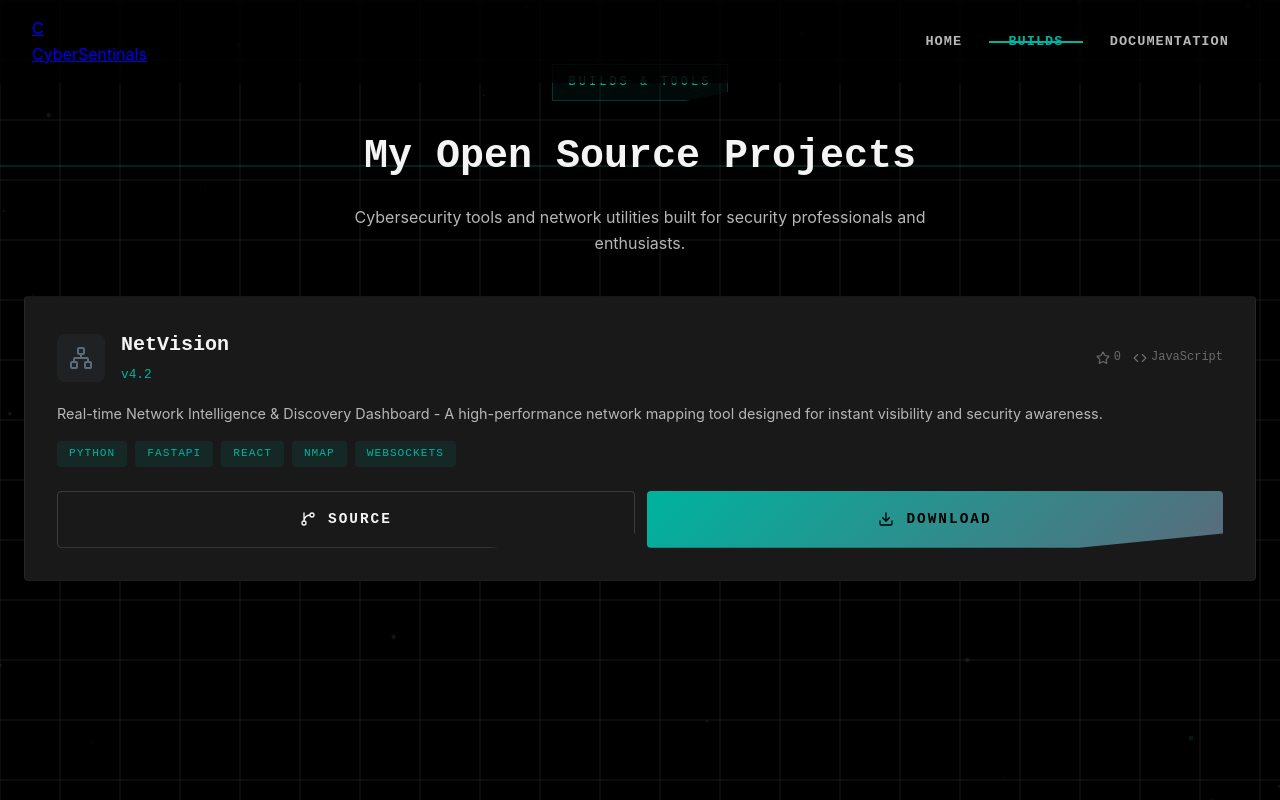
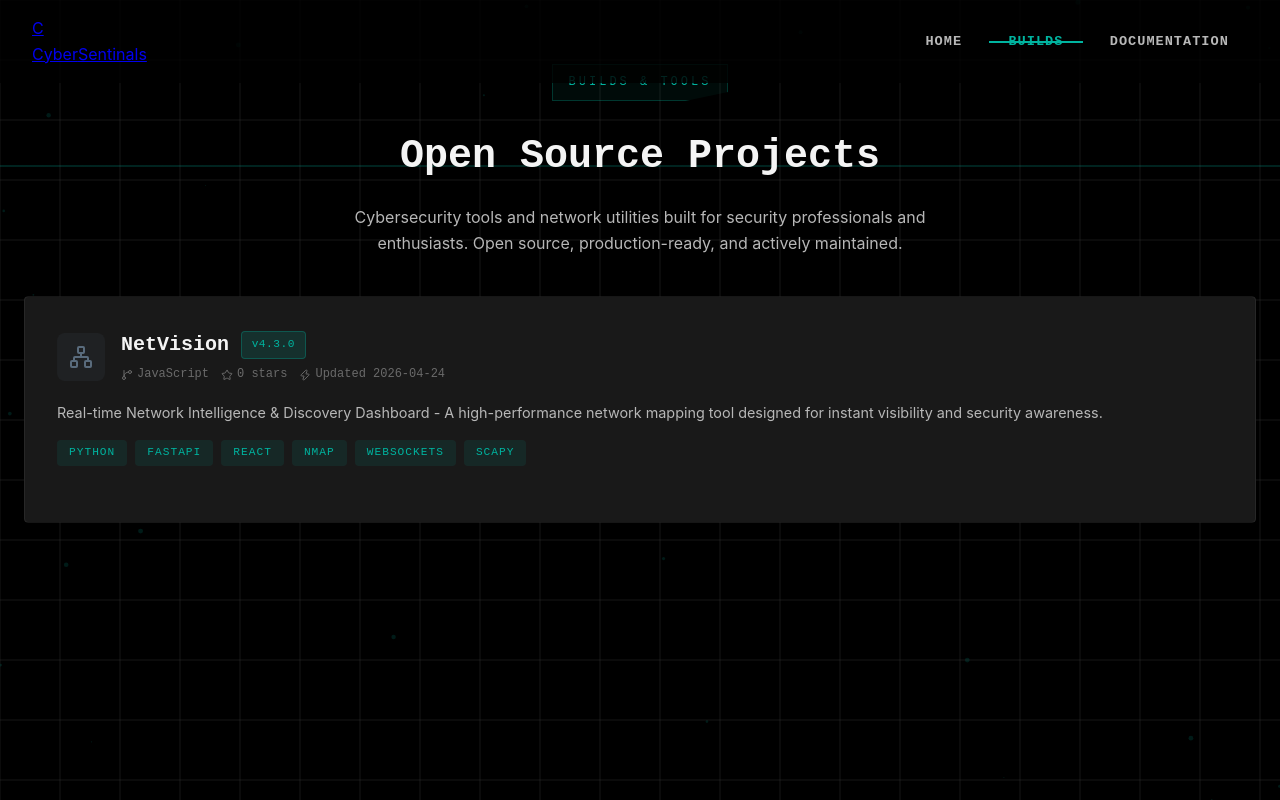
Before and after one commit to LEADRACER/WebGateWay, a React (Vite) app: page /builds in a window 1280 px wide. Built offline with nearby package versions, Linux system fonts and the light colour scheme.

Commit message:
Redesign builds page and add NetVision v4.3.0 with release details

```diff
--- a/src/pages/Builds.jsx
+++ b/src/pages/Builds.jsx
@@ -1,5 +1,6 @@
-import { useState } from 'react'
+import { useState, useEffect, useCallback, memo } from 'react'
 import styled from 'styled-components'
+import { motion, AnimatePresence } from 'framer-motion'
 import { theme } from '../styles/theme'
 import { Card, CardIcon } from '../components/common/Card'
 import { Button } from '../components/common/Button'
@@ -11,34 +12,88 @@ import {
   Code,
   Shield,
   Zap,
-  Eye
+  Eye,
+  Calendar,
+  Tag
 } from 'lucide-react'
 
-export const Builds = () => {
+export const Builds = memo(() => {
   const [selectedBuild, setSelectedBuild] = useState(null)
+
+  const handleBuildClick = useCallback((build) => {
+    setSelectedBuild(build)
+  }, [])
+
+  const handleCloseModal = useCallback(() => {
+    setSelectedBuild(null)
+  }, [])
+
+  useEffect(() => {
+    const handleEscape = (e) => {
+      if (e.key === 'Escape') {
+        handleCloseModal()
+      }
+    }
+
+    if (selectedBuild) {
+      document.addEventListener('keydown', handleEscape)
+      return () => document.removeEventListener('keydown', handleEscape)
+    }
+  }, [selectedBuild, handleCloseModal])
 
    const builds = [
      {
        id: 'netvision',
        name: 'NetVision',
-      version: 'v4.2',
+       version: 'v4.3.0',
+       releaseTag: 'v4.3.0',
+       releaseUrl: 'https://github.com/LEADRACER/NetVision/releases/tag/v4.3.0',
        description: 'Real-time Network Intelligence & Discovery Dashboard - A high-performance network mapping tool designed for instant visibility and security awareness.',
        longDescription: 'NetVision is a high-performance, industrial-grade network mapping tool designed for instant visibility and security awareness. Built with a FastAPI backend and a React frontend, it provides a seamless, ultra-lightweight experience for discovering devices, services, and vulnerabilities on your local network.',
-      techStack: ['Python', 'FastAPI', 'React', 'Nmap', 'WebSockets'],
+       techStack: ['Python', 'FastAPI', 'React', 'Nmap', 'WebSockets', 'Scapy'],
        features: [
          'Progressive Discovery with real-time updates',
          'Multiple scan profiles (Quick, Deep, Security)',
          'Industrial UI with neutral grey palette',
          'Ultra-lightweight zero-animation architecture',
          'Live WebSockets for low-latency data streaming',
-        'Advanced vulnerability scanning using Nmap scripts'
+         'Advanced vulnerability scanning using Nmap scripts',
+         'Multi-subnet scanning (ALL SUBNETS mode)',
+         'Configurable scan durations (30s, 1min)',
+         'Hop-based router discovery (experimental)'
        ],
-      github: 'https://github.com/LEADRACER/NetVision.git',
+       github: 'https://github.com/LEADRACER/NetVision',
        stars: 0,
        language: 'JavaScript',
        lastUpdated: '2026-04-24',
-      requirements: ['Python 3.8+', 'Node.js 18+', 'Nmap'],
-      installation: 'Clone repository and run sudo ./run.sh'
+       requirements: ['Python 3.8+', 'Node.js 18+', 'Nmap', 'Tshark'],
+       installation: 'Clone repository and run sudo ./run.sh',
+       releaseDate: '2026-04-25',
+       releaseNotes: `# 🌐 NetVision v4.3.0 — Multi-Subnet & Hop-Based Scanning
+
+## 🚀 What's New
+This major update adds **multi-subnet scanning**, **configurable scan durations**, and experimental **hop-based router discovery** to NetVision.
+
+### 🌐 Multi-Subnet Scanning
+- ALL SUBNETS Mode: One-click scanning of 5 common private /24 networks
+- Custom Target Input with CIDR notation support
+- Live Subnet Indicator in sidebar
+- Sequential scanning with consolidated results
+
+### ⏱️ Configurable Scan Duration
+- Choose between Unlimited, 30 seconds, or 1 minute
+- Automatic Nmap timeout adjustment
+
+### 🛣️ Hop-Based Router Scanning (Experimental)
+- ICMP traceroute to discover router hops
+- Auto-discovers local /24 subnets along path
+- Devices tagged with hop_count
+
+### 🎨 UI/UX Enhancements
+- Sticky sidebar with live statistics
+- Animated scan progress bar
+- Improved device cards with port badges
+- Enhanced details overlay (480px width)`
      }
    ]
 
@@ -47,9 +102,9 @@ export const Builds = () => {
       <Section>
         <SectionHeader>
           <Label>Builds & Tools</Label>
-          <Title>My Open Source Projects</Title>
+          <Title>Open Source Projects</Title>
           <Description>
-            Cybersecurity tools and network utilities built for security professionals and enthusiasts.
+            Cybersecurity tools and network utilities built for security professionals and enthusiasts. Open source, production-ready, and actively maintained.
           </Description>
         </SectionHeader>
 
@@ -57,26 +112,37 @@ export const Builds = () => {
           {builds.map((build) => (
             <BuildCard
               key={build.id}
-              onClick={() => setSelectedBuild(build)}
+              onClick={() => handleBuildClick(build)}
+              whileHover={{ y: -6 }}
+              transition={{ duration: 0.2 }}
             >
               <BuildHeader>
                 <BuildIcon>
                   <Network size={24} />
                 </BuildIcon>
                 <BuildInfo>
+                  <BuildNameRow>
                     <BuildName>{build.name}</BuildName>
-                  <BuildVersion>{build.version}</BuildVersion>
-                </BuildInfo>
-                <BuildMeta>
+                    <VersionBadge>{build.version}</VersionBadge>
+                  </BuildNameRow>
+                  <BuildMetaRow>
                     <MetaItem>
-                    <Star size={14} />
-                    <span>{build.stars}</span>
+                      <GitBranch size={12} />
+                      <span>{build.language}</span>
                     </MetaItem>
                     <MetaItem>
-                    <Code size={14} />
-                    <span>{build.language}</span>
+                      <Star size={12} />
+                      <span>{build.stars} stars</span>
                     </MetaItem>
-                </BuildMeta>
+                    <MetaItem>
+                      <Zap size={12} />
+                      <span>Updated {build.lastUpdated}</span>
+                    </MetaItem>
+                  </BuildMetaRow>
+                </BuildInfo>
+                <DownloadArrow>
+                  <Download size={20} />
+                </DownloadArrow>
               </BuildHeader>
 
               <BuildDescription>
@@ -88,44 +154,30 @@ export const Builds = () => {
                   <TechBadge key={tech}>{tech}</TechBadge>
                 ))}
               </BuildTechStack>
-
-              <BuildActions>
-                <ActionButton
-                  as="a"
-                  href={build.github}
-                  target="_blank"
-                  rel="noopener noreferrer"
-                  className="secondary"
-                >
-                  <GitBranch size={16} />
-                  Source
-                </ActionButton>
-                <ActionButton
-                  as="a"
-                  href={`${build.github}/releases`}
-                  target="_blank"
-                  rel="noopener noreferrer"
-                  className="primary"
-                >
-                  <Download size={16} />
-                  Download
-                </ActionButton>
-              </BuildActions>
             </BuildCard>
           ))}
         </BuildsGrid>
       </Section>
 
+      <AnimatePresence>
         {selectedBuild && (
-        <Modal onClick={() => setSelectedBuild(null)}>
-          <ModalContent onClick={(e) => e.stopPropagation()}>
+          <Modal
+            onClick={handleCloseModal}
+            initial={{ opacity: 0, scale: 0.95 }}
+            animate={{ opacity: 1, scale: 1 }}
+            exit={{ opacity: 0, scale: 0.95 }}
+            transition={{ duration: 0.2 }}
+          >
+            <ModalContent onClick={(e) => e.stopPropagation()} role="dialog" aria-modal="true" aria-labelledby="modal-title">
               <ModalHeader>
                 <ModalIcon>
                   <Network size={32} />
                 </ModalIcon>
-              <ModalTitle>{selectedBuild.name}</ModalTitle>
-              <ModalVersion>{selectedBuild.version}</ModalVersion>
-              <CloseButton onClick={() => setSelectedBuild(null)}>×</CloseButton>
+                <ModalTitleArea>
+                  <ModalTitle id="modal-title">{selectedBuild.name}</ModalTitle>
+                  <ModalVersion>Version {selectedBuild.version}</ModalVersion>
+                </ModalTitleArea>
+                <CloseButton onClick={handleCloseModal} aria-label="Close modal">×</CloseButton>
               </ModalHeader>
 
               <ModalBody>
@@ -158,10 +210,32 @@ export const Builds = () => {
                 </ModalSection>
 
                 <ModalSection>
-                <ModalSectionTitle>Installation</ModalSectionTitle>
+                  <ModalSectionTitle>Quick Install</ModalSectionTitle>
                   <InstallationCode>
                     <code>{selectedBuild.installation}</code>
                   </InstallationCode>
+                </ModalSection>
+
+                <ModalSection>
+                  <ModalSectionTitle>Release Details</ModalSectionTitle>
+                  <ReleaseInfo>
+                    <ReleaseMeta>
+                      <ReleaseDate>
+                        <Calendar size={16} />
+                        <span>Released: {selectedBuild.releaseDate || '2026-04-25'}</span>
+                      </ReleaseDate>
+                      <ReleaseTag>
+                        <Tag size={16} />
+                        <span>Tag: {selectedBuild.releaseTag || 'v4.3.0'}</span>
+                      </ReleaseTag>
+                    </ReleaseMeta>
+                    <ReleaseNotesSection>
+                      <ReleaseNotesTitle>Release Notes</ReleaseNotesTitle>
+                      <ReleaseNotesContent>
+                        {selectedBuild.releaseNotes || `This release includes important updates and improvements to the project. Check the full release page for changelog details.`}
+                      </ReleaseNotesContent>
+                    </ReleaseNotesSection>
+                  </ReleaseInfo>
                 </ModalSection>
               </ModalBody>
 
@@ -174,25 +248,26 @@ export const Builds = () => {
                   className="secondary"
                 >
                   <GitBranch size={16} />
-                View Repository
+                  View Source
                 </ActionButton>
                 <ActionButton
                   as="a"
-                href={`${selectedBuild.github}/releases`}
+                  href={selectedBuild.releaseUrl || `${selectedBuild.github}/releases`}
                   target="_blank"
                   rel="noopener noreferrer"
                   className="primary"
                 >
                   <Download size={16} />
-                Get Latest Release
+                  Get Release {selectedBuild.version}
                 </ActionButton>
               </ModalFooter>
           </ModalContent>
         </Modal>
         )}
+      </AnimatePresence>
     </BuildsContainer>
   )
-}
+})
 
 const BuildsContainer = styled.div`
   min-height: 100vh;
@@ -242,6 +317,11 @@ const BuildsGrid = styled.div`
   display: grid;
   grid-template-columns: repeat(auto-fit, minmax(400px, 1fr));
   gap: 1.5rem;
+
+  @media (max-width: 768px) {
+    grid-template-columns: 1fr;
+    gap: 1rem;
+  }
 `
 
 const BuildCard = styled(Card)`
@@ -251,6 +331,7 @@ const BuildCard = styled(Card)`
   &:hover {
     transform: translateY(-4px);
     box-shadow: 0 20px 40px rgba(0, 0, 0, 0.4);
+    background: ${theme.colors.bgElevated};
   }
 `
 
@@ -335,6 +416,10 @@ const TechBadge = styled.span`
 const BuildActions = styled.div`
   display: flex;
   gap: 0.75rem;
+
+  @media (max-width: 480px) {
+    flex-direction: column;
+  }
 `
 
 const ActionButton = styled(Button)`
@@ -342,7 +427,7 @@ const ActionButton = styled(Button)`
   justify-content: center;
 `
 
-const Modal = styled.div`
+const Modal = styled(motion.div)`
   position: fixed;
   top: 0;
   left: 0;
@@ -500,4 +585,132 @@ const ModalFooter = styled.div`
   gap: 1rem;
   justify-content: flex-end;
   background: ${theme.colors.grey900}; /* Using darker background */
+
+  @media (max-width: 480px) {
+    flex-direction: column;
+    padding: 1rem;
+  }
 `
+
+const BuildNameRow = styled.div`
+  display: flex;
+  align-items: center;
+  gap: 0.75rem;
+  margin-bottom: 0.25rem;
+`
+
+const BuildMetaRow = styled.div`
+  display: flex;
+  gap: 0.75rem;
+  align-items: center;
+  flex-wrap: wrap;
+`
+
+const DownloadArrow = styled.div`
+  color: ${theme.colors.accentCyan};
+  opacity: 0;
+  transform: translateX(-8px);
+  transition: all 0.2s ease;
+
+  ${BuildCard}:hover & {
+    opacity: 1;
+    transform: translateX(0);
+  }
+`
+
+const VersionBadge = styled.span`
+  font-family: ${theme.fonts.mono};
+  font-size: 0.7rem;
+  padding: 0.25rem 0.6rem;
+  background: rgba(0, 180, 160, 0.15);
+  color: ${theme.colors.accentCyan};
+  border-radius: 4px;
+  border: 1px solid rgba(0, 180, 160, 0.3);
+  letter-spacing: 0.5px;
+`
+
+const ModalTitleArea = styled.div`
+  flex: 1;
+`
+
+const ReleaseInfo = styled.div`
+  background: rgba(0, 180, 160, 0.05);
+  border: 1px solid rgba(0, 180, 160, 0.2);
+  border-radius: 4px;
+  padding: 1.25rem;
+  margin-bottom: 1rem;
+`
+
+const ReleaseMeta = styled.div`
+  display: flex;
+  gap: 1.5rem;
+  flex-wrap: wrap;
+  margin-bottom: 1rem;
+  padding-bottom: 1rem;
+  border-bottom: 1px solid ${theme.colors.borderSubtle};
+`
+
+const ReleaseDate = styled.div`
+  display: flex;
+  align-items: center;
+  gap: 0.5rem;
+  font-family: ${theme.fonts.mono};
+  font-size: 0.8rem;
+  color: ${theme.colors.textSecondary};
+
+  svg {
+    color: ${theme.colors.accentCyan};
+  }
+`
+
+const ReleaseTag = styled.div`
+  display: flex;
+  align-items: center;
+  gap: 0.5rem;
+  font-family: ${theme.fonts.mono};
+  font-size: 0.8rem;
+  color: ${theme.colors.textSecondary};
+
+  svg {
+    color: ${theme.colors.accentGreen};
+  }
+`
+
+const ReleaseNotesSection = styled.div``
+
+const ReleaseNotesTitle = styled.h4`
+  font-family: ${theme.fonts.mono};
+  font-size: 0.9rem;
+  font-weight: 600;
+  color: ${theme.colors.textPrimary};
+  margin-bottom: 0.75rem;
+`
+
+const ReleaseNotesContent = styled.div`
+  color: ${theme.colors.textSecondary};
+  font-size: 0.85rem;
+  line-height: 1.7;
+  max-height: 200px;
+  overflow-y: auto;
+
+  h1, h2, h3, h4 {
+    font-family: ${theme.fonts.mono};
+    color: ${theme.colors.textPrimary};
+    margin-top: 1rem;
+    margin-bottom: 0.5rem;
+  }
+
+  code, pre {
+    font-family: 'SF Mono', 'Fira Code', 'Consolas', monospace;
+    background: ${theme.colors.bgDeep};
+    padding: 0.125rem 0.375rem;
+    border-radius: 3px;
+    font-size: 0.8rem;
+  }
+
+  pre {
+    padding: 1rem;
+    overflow-x: auto;
+    margin: 0.75rem 0;
+  }
+`
```
Lines whose indentation alone changed are shown as unchanged.
